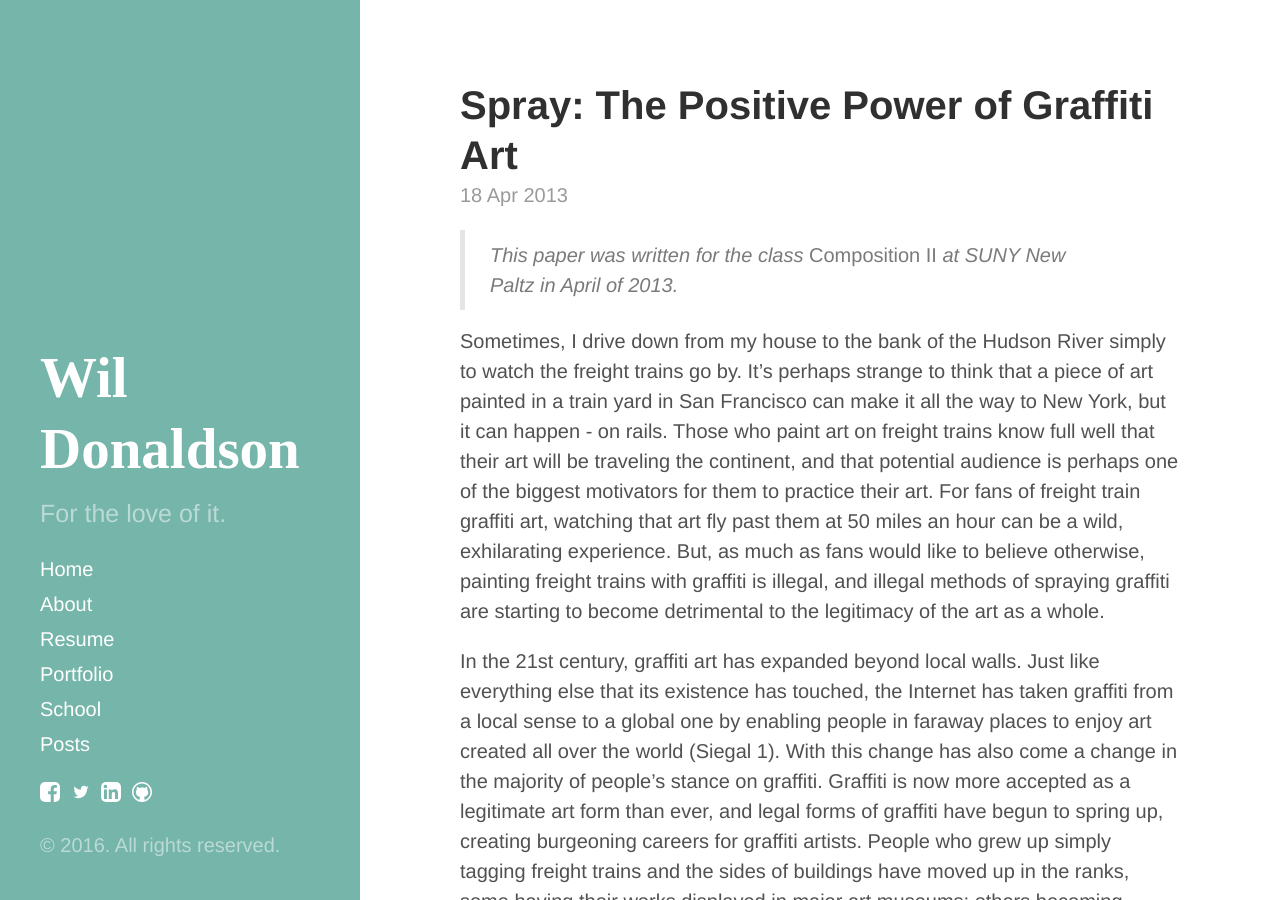
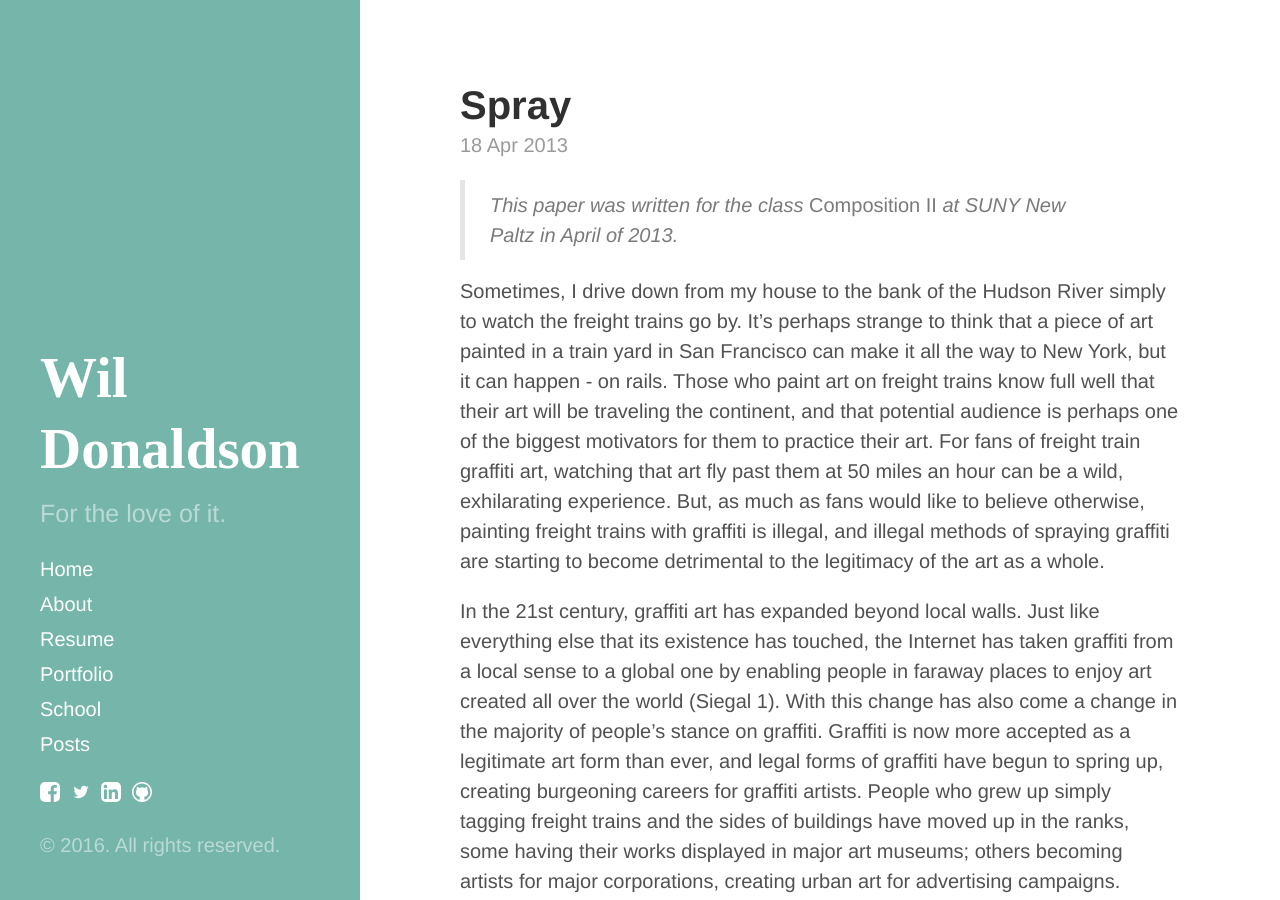
Before and after one commit to crownsedge/wildonaldson.me, a Jekyll site: the page built from _posts/2013-4-18-spray-the-positive-power.md, in a window 1280 px wide and 900 px high. Built offline with Jekyll 4.4.1, drawn with Linux system fonts in a browser that asks for light colours; comment, search, counter and statistics services are not loaded.

```diff
--- a/_posts/2013-04-18-spray-the-positive-power.md
+++ b/_posts/2013-4-18-spray-the-positive-power.md
@@ -1,6 +1,6 @@
 ---
 layout: post
-title: "Spray: The Positive Power of Graffiti Art"
+title: "Spray"
 ---
 
 > _This paper was written for the class_ Composition II _at SUNY New Paltz in April of 2013._
```
